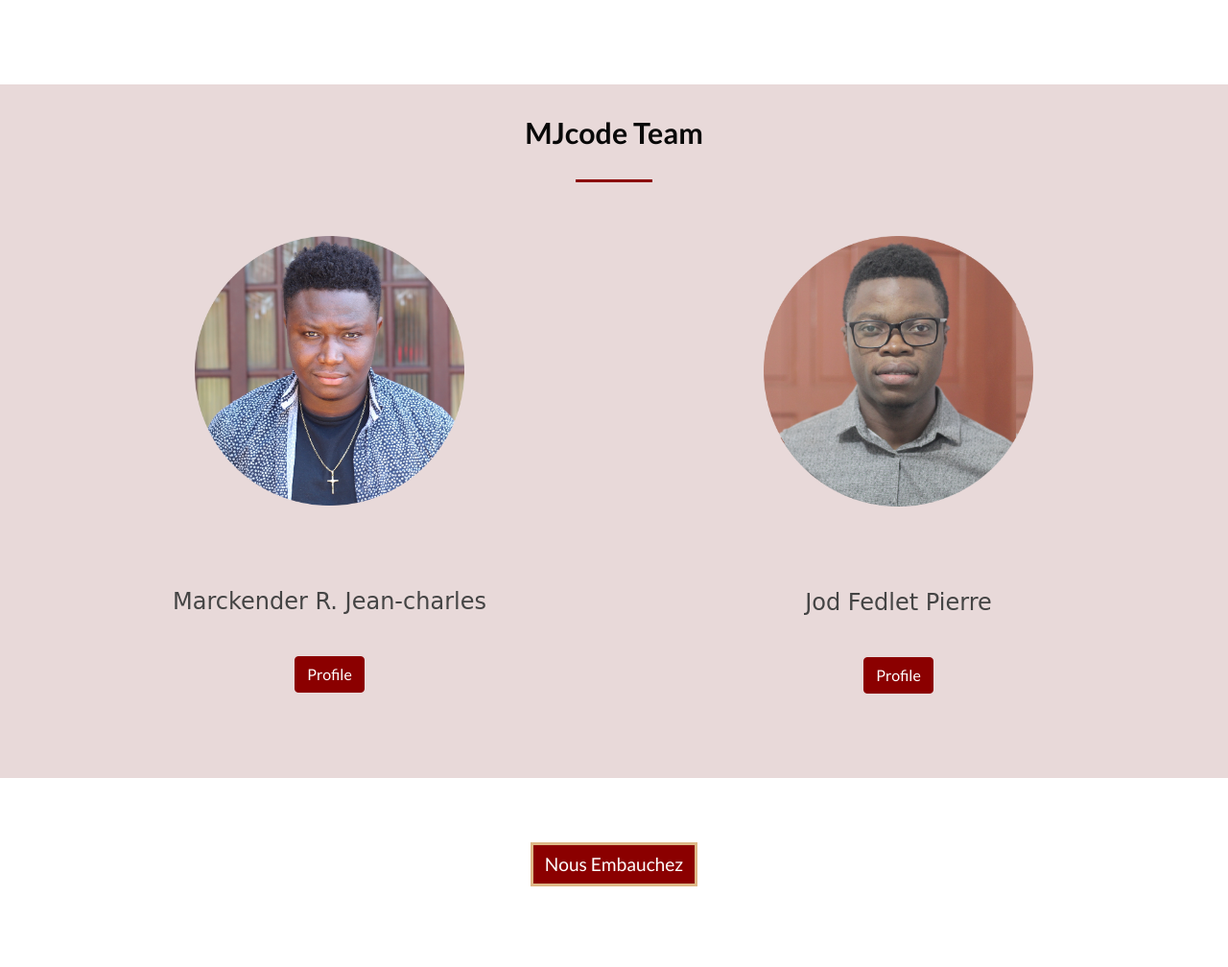
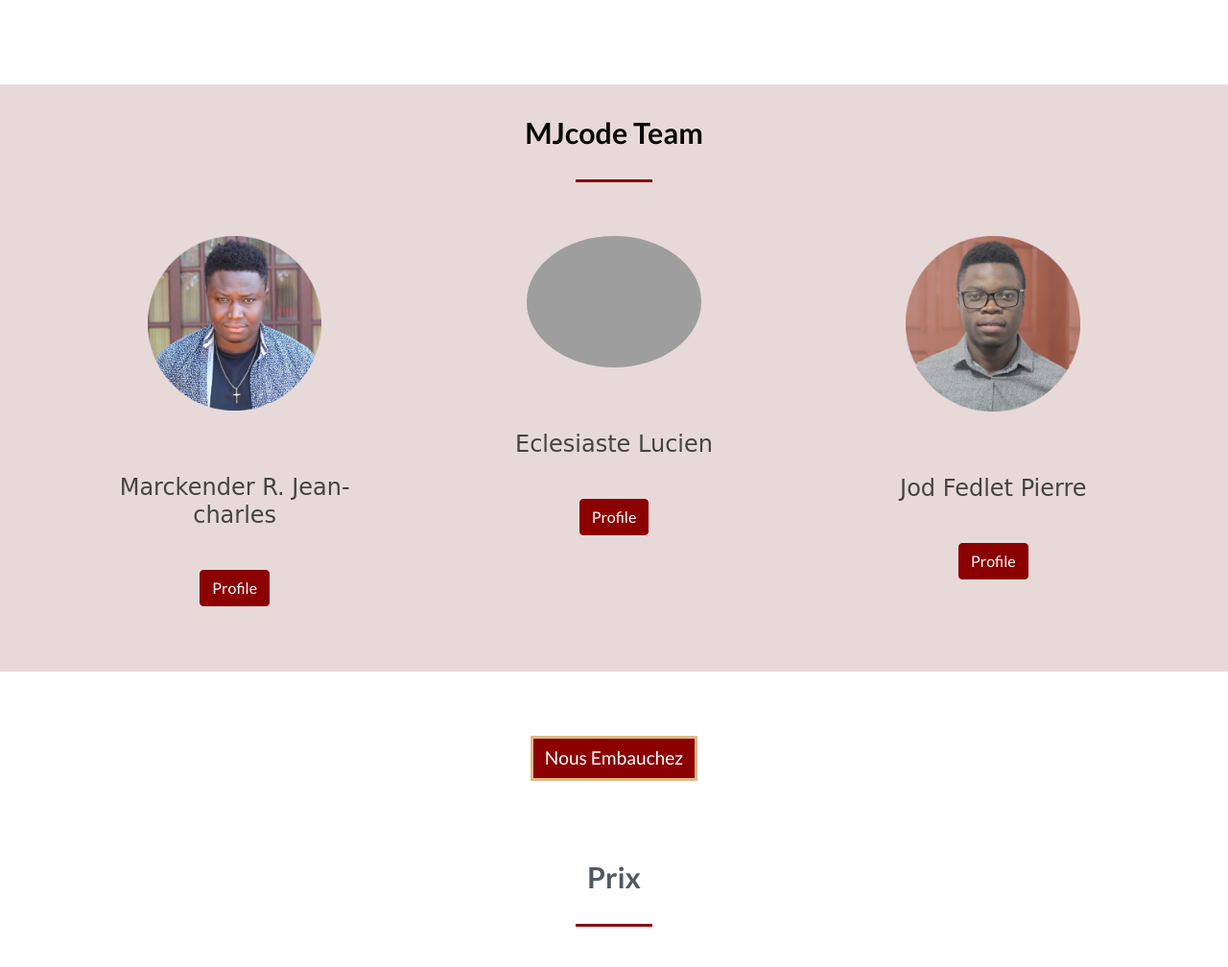
Before and after one commit to jodfedlet/MJcodeSite, a PHP site: page / in a window 1280 px wide. Shown: the part 1923-2931 px from the top of the page at 96% size. Run offline with PHP 8.4, Linux system fonts and the light colour scheme; some libraries are stand-ins or nearby versions; some web fonts are replaced; grey boxes are pictures that could not be loaded.

Commit message:
new profile added

```diff
--- a/Includes/footer.php
+++ b/Includes/footer.php
@@ -11,10 +11,15 @@
         </div>
     </footer>
     <!--  -->
+    <script src="https://code.jquery.com/jquery-3.5.1.slim.min.js" integrity="sha384-DfXdz2htPH0lsSSs5nCTpuj/zy4C+OGpamoFVy38MVBnE+IbbVYUew+OrCXaRkfj" crossorigin="anonymous"></script>
+    <script src="https://cdn.jsdelivr.net/npm/popper.js@1.16.1/dist/umd/popper.min.js" integrity="sha384-9/reFTGAW83EW2RDu2S0VKaIzap3H66lZH81PoYlFhbGU+6BZp6G7niu735Sk7lN" crossorigin="anonymous"></script>
+    <script src="https://cdn.jsdelivr.net/npm/bootstrap@4.5.3/dist/js/bootstrap.min.js" integrity="sha384-w1Q4orYjBQndcko6MimVbzY0tgp4pWB4lZ7lr30WKz0vr/aWKhXdBNmNb5D92v7s" crossorigin="anonymous"></script>
+
+    <script src="public/js/index.js"></script>
+    <script src="/js/formValidate.js"></script>
+
     <script src="https://ajax.googleapis.com/ajax/libs/jquery/3.3.1/jquery.min.js"></script>
     <script src="public/js/jquery-3.3.1.min.js"></script>
-    <script src="public/js/index.js"></script>
-    <!-- <script src="/js/formValidate.js"></script> -->
     <script src="public/bootstrap4-1/js/bootstrap.min.js"></script>
     <script src="https://use.fontawesome.com/releases/v5.5.0/js/all.js"></script>
     <script src="https://kit.fontawesome.com/691f1a5fce.js" crossorigin="anonymous"></script>
--- a/Includes/team.php
+++ b/Includes/team.php
@@ -7,12 +7,23 @@
 			<!--Cards-->
 		<div class="container-fluid padding">
 			<div class="row">
-				<div class="col-sm-6" id="bor">
+				<div class="col-sm-4" id="bor">
 					<div class="car">
 						<img class="card-img-top img-responsive" src="public/img/marck.png">
 						<div class="card-body">
 							<h4 class="card-title text-center">Marckender R. Jean-charles</h4>
 							<button type="button" class="btn btn-danger" data-toggle="modal" data-target="#marc">
+								Profile
+							</button>
+						</div>
+					</div>
+				</div>
+				<div class="col-sm-4">
+					<div class="car">
+						<img class="card-img-top img-responsive rounded-circle" src="public/img/EcleProfil.png" >
+						<div class="card-body">
+							<h4 class="card-title text-center">Eclesiaste Lucien</h4>
+							<button type="button" class="btn btn-danger" data-toggle="modal" data-target="#Ecle">
 								Profile
 							</button>
 						</div>
@@ -25,7 +36,7 @@
 							<div class="modal-body">
 								<p class="card-text"> Étudiant en <b>Science informatique</b>,
 								<i> Développeur Front-end.
-									Programmeur :JAVASCRIPT & PHP .</i></P>
+									Programmeur :JAVASCRIPT & Nodejs.</i></P>
 							</div>
 								<div class="col-12  m-footer">
 									<div class="heading-underline"></div>
@@ -37,8 +48,8 @@
 						</div>
 					</div>
 				</div>
-				<!-- Teanate 2 -->
-				<div class="col-md-6">
+				<!-- Teamate 2 -->
+				<div class="col-sm-4">
 					<div class="car">
 						<img class="card-img-top img-responsive" src="public/img/jodmj.png" >
 						<div class="card-body">
@@ -58,7 +69,6 @@
 									Data Scientist,
 								développeur back-end et ingénieur en logiciel.........</p>
 							</div>
-
 							<div class="col-12 m-footer">
 								<div class="heading-underline"></div>
 									<a href="https://www.linkedin.com/in/jod-fedlet-pierre-b6ab56152/" target="_blank"> <i class='fab fa-linkedin' style='font-size:40px;color:#007dbb'></i></a>
@@ -70,6 +80,27 @@
 						</div>
 					</div>
 				</div>
+				<!-- Teamate 3 -->
+
+				<!-- Modal -->
+				<div class="modal fade" id="Ecle" tabindex="-1" role="dialog" aria-labelledby="Ecle" aria-hidden="true">
+					<div class="modal-dialog modal-dialog-centered" role="document">
+						<div class="modal-content">
+							<div class="modal-body">
+								<p class="card-text"> Etudiant en <b>Science informatique</b>,
+								développeur front-end et Programmeur: JAVASCRIPT.........</p>
+							</div>
+							<div class="col-12 m-footer">
+								<div class="heading-underline"></div>
+									<a href="https://www.linkedin.com/in/eclesiaste-lucien-a51b171b8/" target="_blank"> <i class='fab fa-linkedin' style='font-size:40px;color:#007dbb'></i></a>
+									<a href="https://github.com/lucien3941" target="_blank"><i class='fab fa-github' style='font-size:40px;color:black'></i></a>
+								</div>
+									<hr>
+								<button type="button" class="btn btn-danger " data-dismiss="modal">Fermer</button>
+							</div>
+						</div>
+					</div>
+				</div>
 			</div>
 		</div>
 	</div>
--- a/public/css/style.css
+++ b/public/css/style.css
@@ -503,6 +503,8 @@ h4{
 font-family: 'Permanent Marker', cursive;
 }
 
+
+
 .modal-title{
   color:white;
 }
```
Also changed, not shown: 1 other file.
